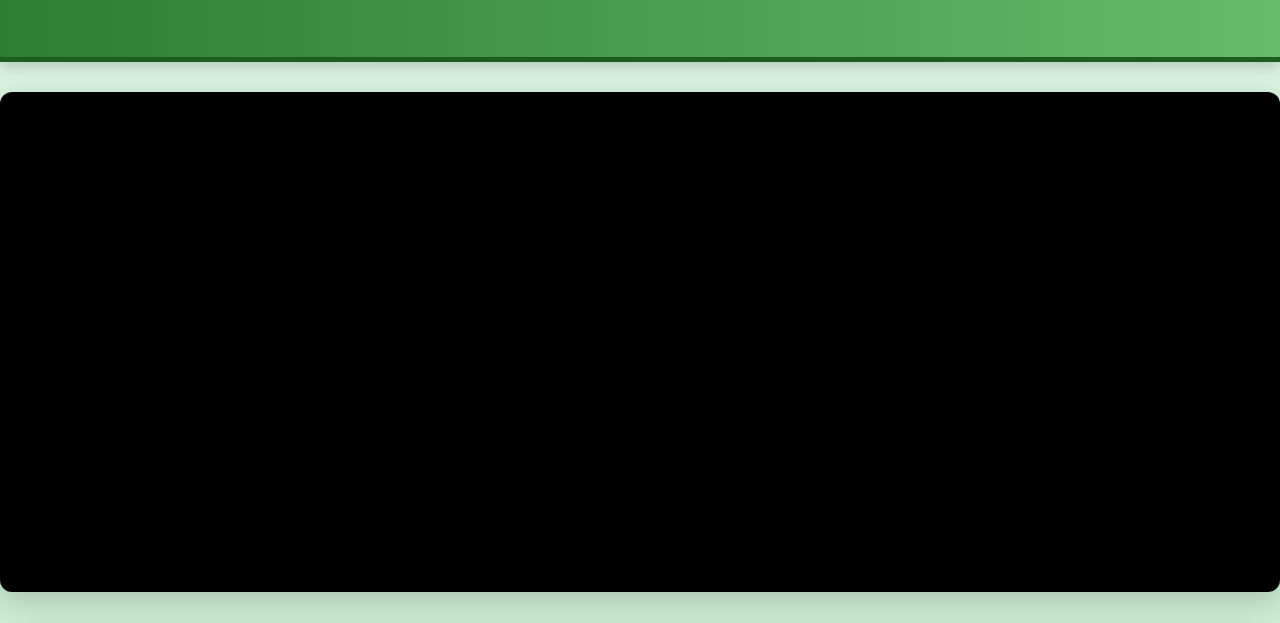
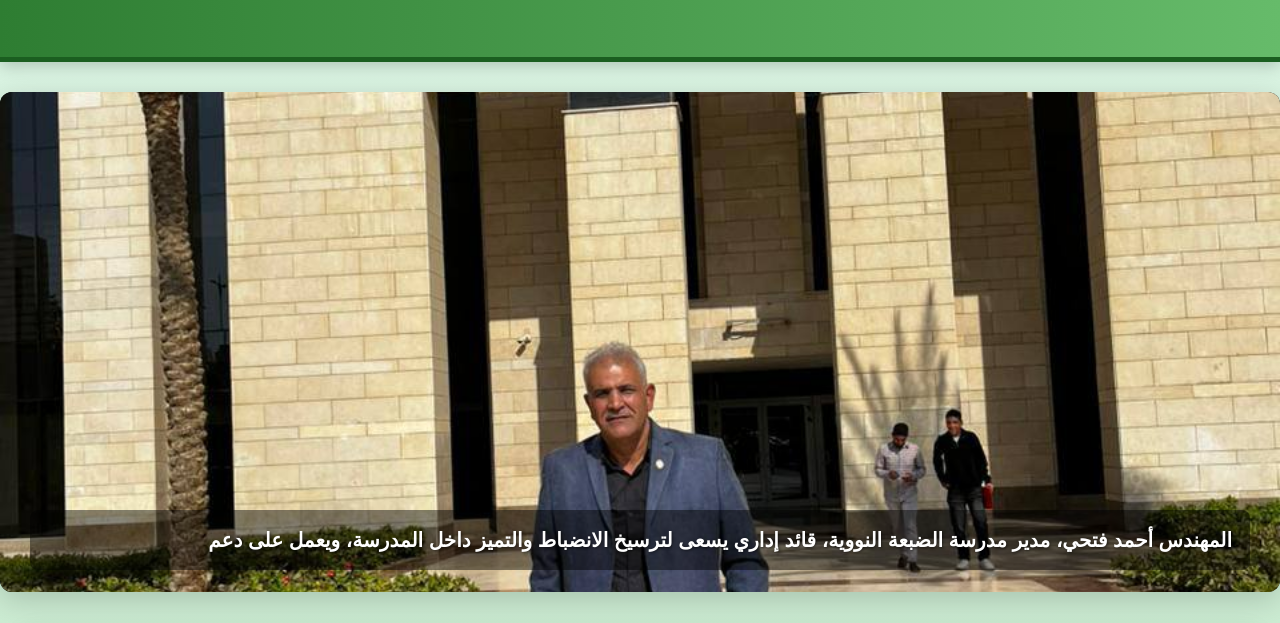
Before and after one commit to llaabbyy/dabaa-school-site, a plain HTML site: page index.html in a window 1280 px wide. Shown: the part 177-800 px from the top of the page. Drawn offline with Linux system fonts and the light colour scheme.

Commit message:
Add files via upload

```diff
--- a/index.html
+++ b/index.html
@@ -202,11 +202,11 @@ function toggleCard(card){
 <script>
 /* Slider configuration */
 const images = [
-    "images/1.jpg",
-    "images/2.jpg",
-    "images/3.jpg",
-    "images/4.jpg",
-    "images/5.jpg"
+    "1.jpg",
+    "2.jpg",
+    "3.jpg",
+    "4.jpg",
+    "5.jpg"
 ];
 
 const captions = [
```
